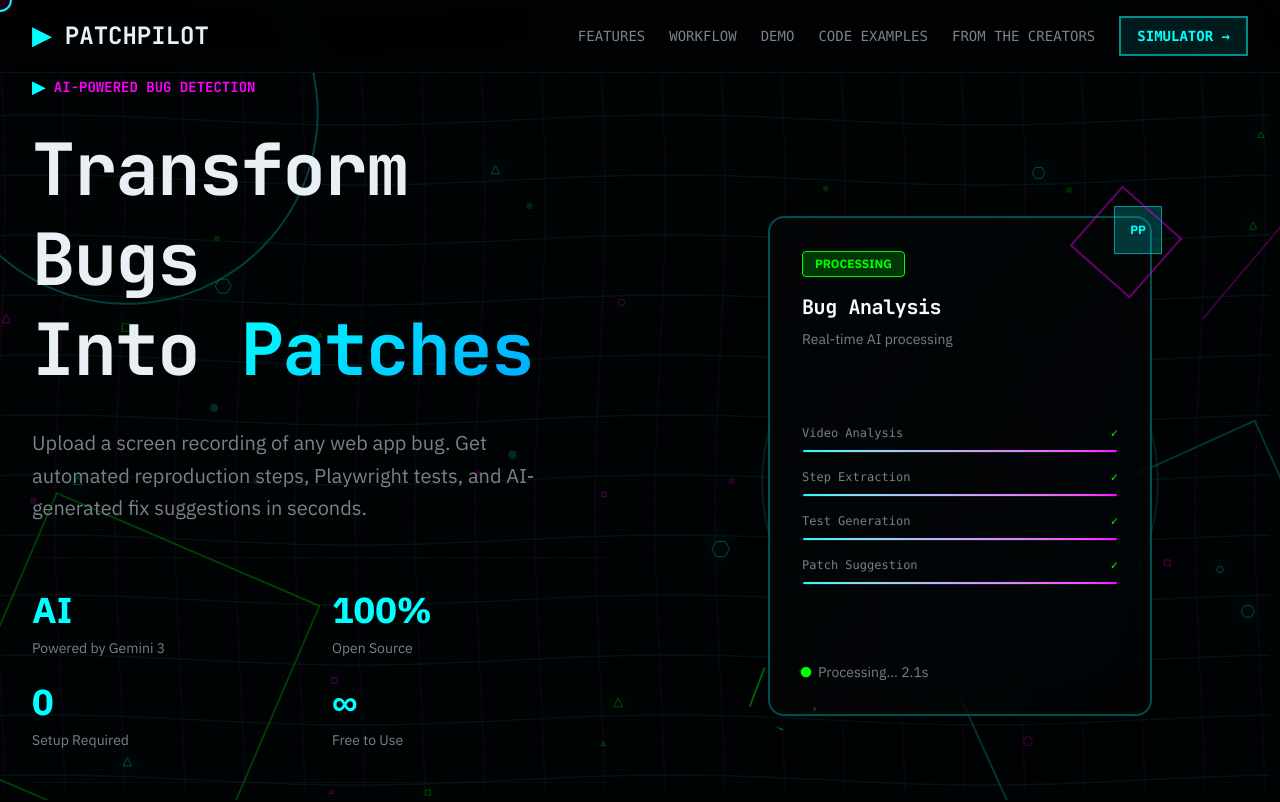
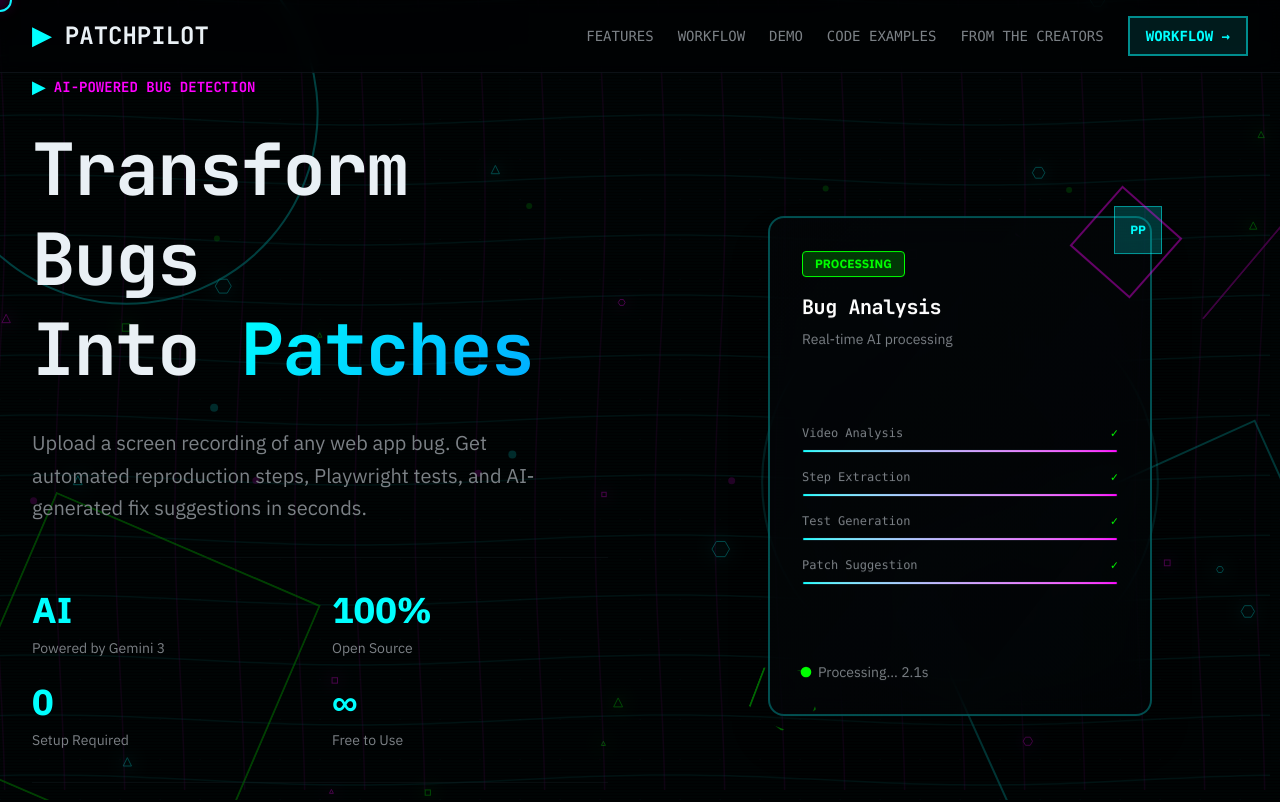
Before and after one commit to Prithwis-2023/patchpilot, a Next.js app in the folder frontend/: page / in a window 1280 px wide. Shown: the top 802 px of the page. Built offline with nearby package versions, Linux system fonts and the light colour scheme.

Commit message:
refactor: rename 'Simulator' to 'Workflow' across UI

```diff
--- a/frontend/app/components/Footer.tsx
+++ b/frontend/app/components/Footer.tsx
@@ -130,9 +130,9 @@
             <div className="flex flex-col gap-6">
               <h4 className="text-[10px] font-bold text-[var(--neon-lime)] tracking-[0.3em] uppercase font-display">Protocol</h4>
               <ul className="flex flex-col gap-4">
-                {['Features', 'Workflow', 'Demo', 'Simulator'].map((item) => (
+                {['Features', 'Workflow', 'Demo', 'Try Workflow'].map((item) => (
                   <li key={item}>
-                    <Link href={item === 'Simulator' ? '/workflow' : `/#${item.toLowerCase()}`} className="text-sm text-muted-foreground hover:text-foreground transition-all flex items-center gap-3 group">
+                    <Link href={item === 'Try Workflow' ? '/workflow' : `/#${item.toLowerCase()}`} className="text-sm text-muted-foreground hover:text-foreground transition-all flex items-center gap-3 group">
                       <span className="w-1 h-1 bg-border group-hover:bg-[var(--neon-lime)] group-hover:scale-150 transition-all" />
                       {item}
                     </Link>
--- a/frontend/app/page.tsx
+++ b/frontend/app/page.tsx
@@ -43,7 +43,7 @@
               href="/workflow"
               className="px-4 py-2 bg-[var(--neon-cyan)]/10 border-2 border-[var(--neon-cyan)]/50 text-[var(--neon-cyan)] font-bold hover:bg-[var(--neon-cyan)]/20 hover:shadow-[0_0_20px_rgba(0,255,255,0.4)] transition-all"
             >
-              SIMULATOR →
+              WORKFLOW →
             </Link>
           </div>
         </div>
--- a/frontend/app/workflow/page.tsx
+++ b/frontend/app/workflow/page.tsx
@@ -256,7 +256,7 @@
               className="text-4xl md:text-6xl font-bold mb-4"
               style={{ fontFamily: 'var(--font-display)' }}
             >
-              WORKFLOW <span className="text-gradient-cyan">SIMULATOR</span>
+              TRY THE <span className="text-gradient-cyan">WORKFLOW</span>
             </h1>
             <p className="text-lg text-muted-foreground max-w-2xl mx-auto">
               Experience the complete PatchPilot workflow
```
